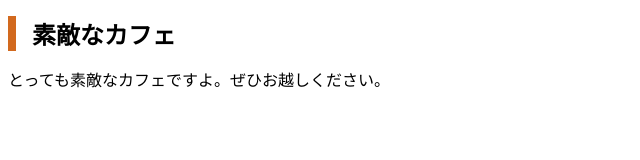
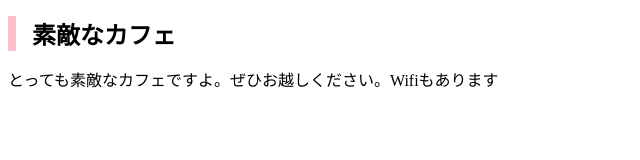
Before and after one commit to SayumiTakehara/mycafe, a plain HTML site: page index.html in a window 1280 px wide. Shown: the whole page, without its empty margins (0-640 px from the left). Drawn offline with Linux system fonts and the light colour scheme.

Commit message:
Add files via upload

```diff
--- a/css/styles.css
+++ b/css/styles.css
@@ -1,5 +1,5 @@
 h1 {
   font-size: 24px;
   padding-left: 16px;
-  border-left: 8px solid chocolate;
+  border-left: 8px solid pink;
 }
--- a/index.html
+++ b/index.html
@@ -7,6 +7,6 @@
 </head>
 <body>
   <h1>素敵なカフェ</h1>
-  <p>とっても素敵なカフェですよ。ぜひお越しください。</p>
+  <p>とっても素敵なカフェですよ。ぜひお越しください。Wifiもあります</p>
 </body>
 </html>
```
